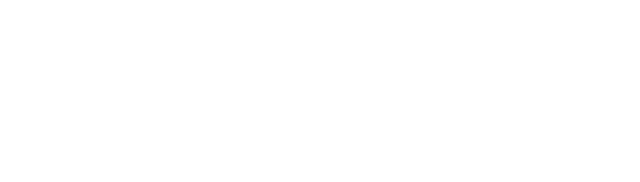
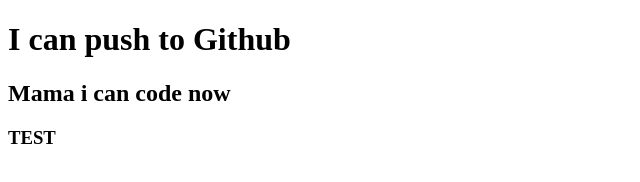
Before and after one commit to sbbasak/my-first-repo, a plain HTML site: page index.html in a window 1280 px wide. Shown: the whole page, without its empty margins (0-640 px from the left). Drawn offline with Linux system fonts and the light colour scheme.

Commit message:
added 3 lines

```diff
--- a/index.html
+++ b/index.html
@@ -7,6 +7,8 @@
     <title>My First Github Repo</title>
 </head>
 <body>
-
+    <h1>I can push to Github</h1>
+    <h2>Mama i can code now</h2>
+    <h3>TEST</h3>
 </body>
 </html>
```
